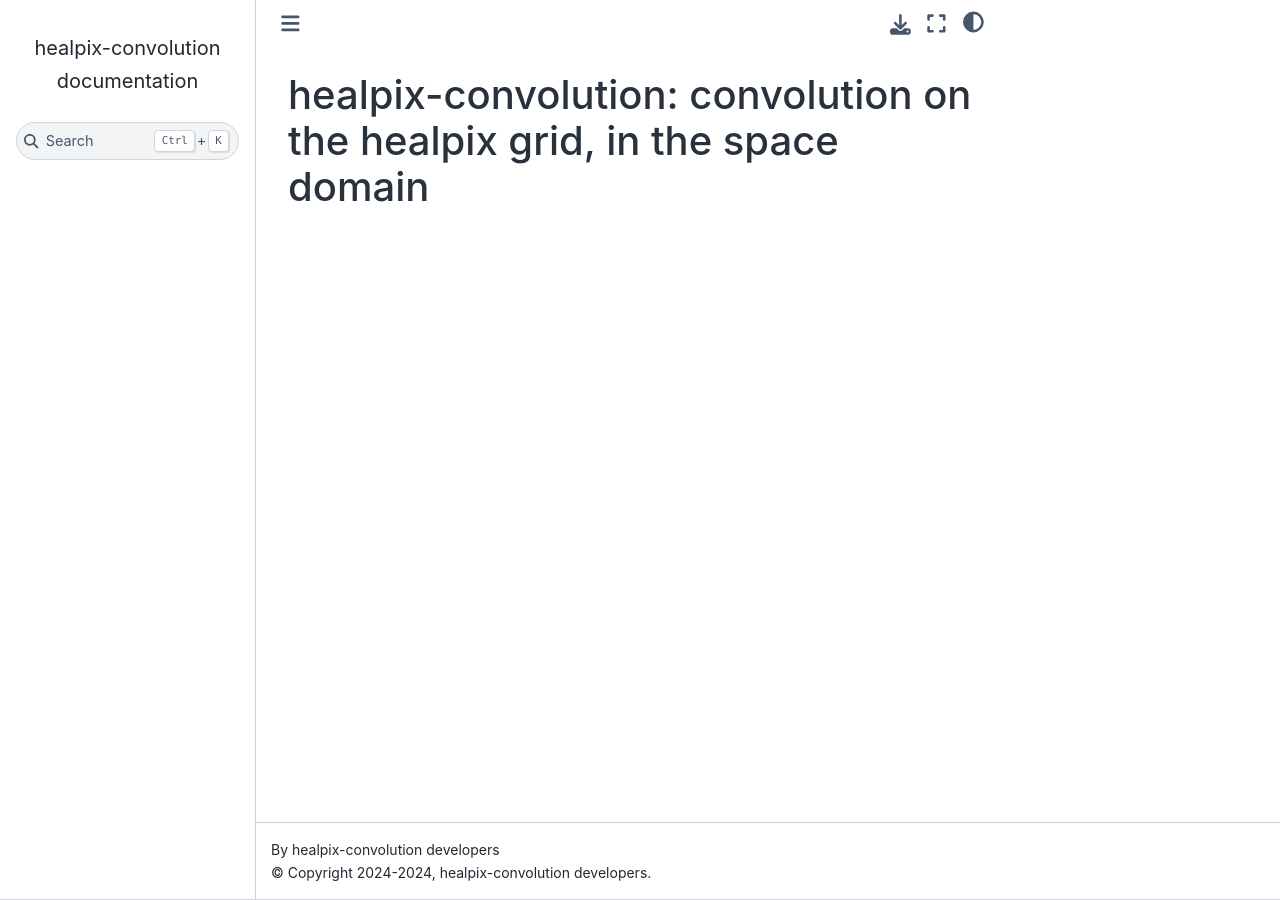
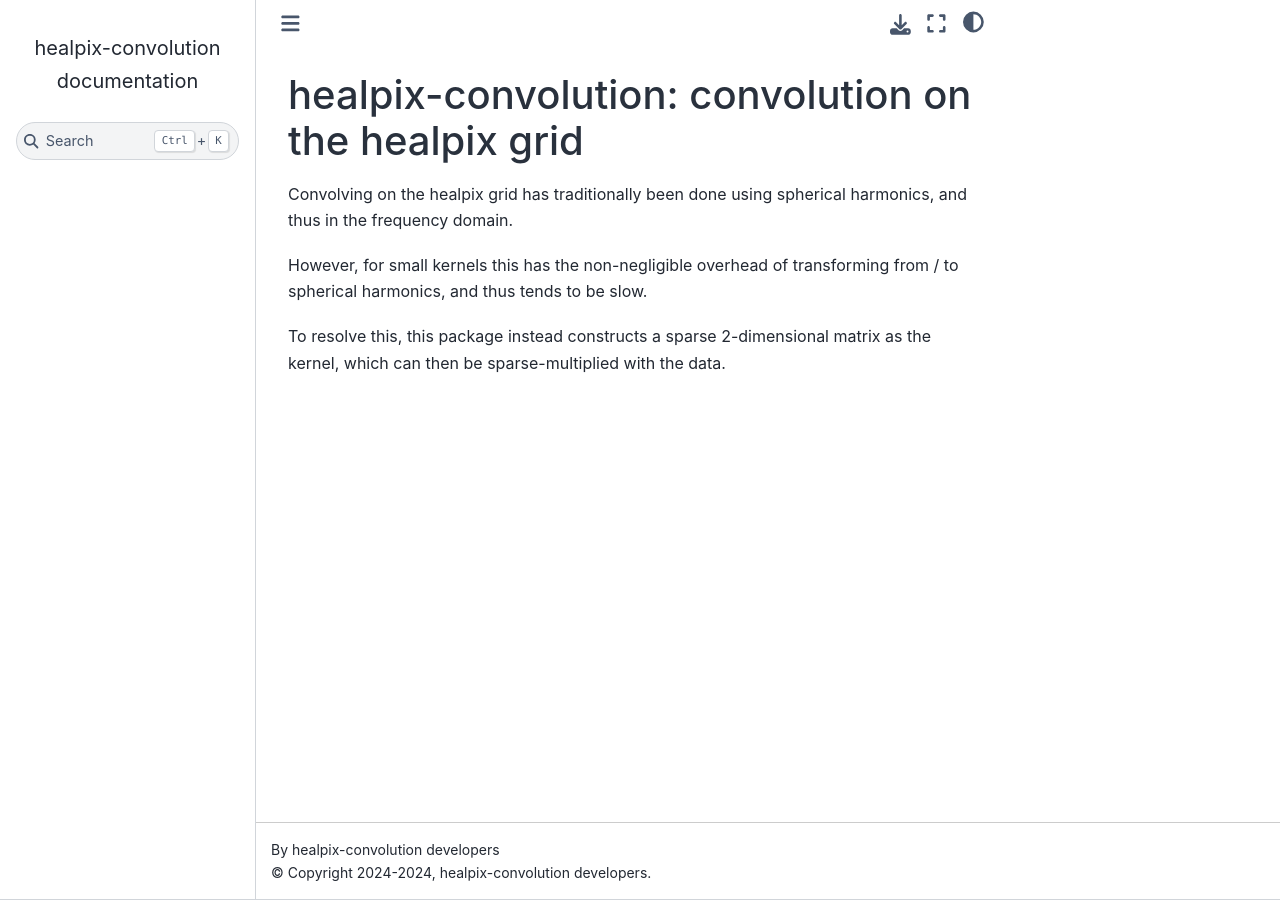
Before and after one commit to IAOCEA/healpix-convolution, a Sphinx documentation site: the page built from docs/index.md, in a window 1280 px wide. Built offline with Sphinx 7.4.7 and the Sphinx Book theme 1.1.4, drawn with Linux system fonts in a browser that asks for light colours.

Commit message:
intro: motivation and overview

```diff
--- a/docs/index.md
+++ b/docs/index.md
@@ -1 +1,7 @@
-# healpix-convolution: convolution on the healpix grid, in the space domain
+# healpix-convolution: convolution on the healpix grid
+
+Convolving on the healpix grid has traditionally been done using spherical harmonics, and thus in the frequency domain.
+
+However, for small kernels this has the non-negligible overhead of transforming from / to spherical harmonics, and thus tends to be slow.
+
+To resolve this, this package instead constructs a sparse 2-dimensional matrix as the kernel, which can then be sparse-multiplied with the data.
```
